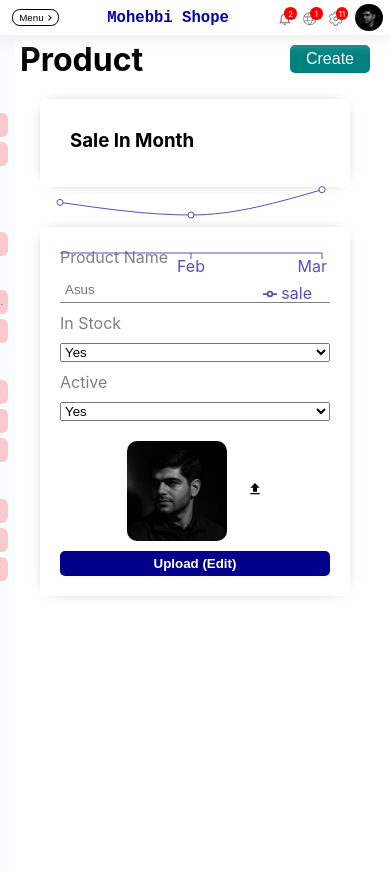
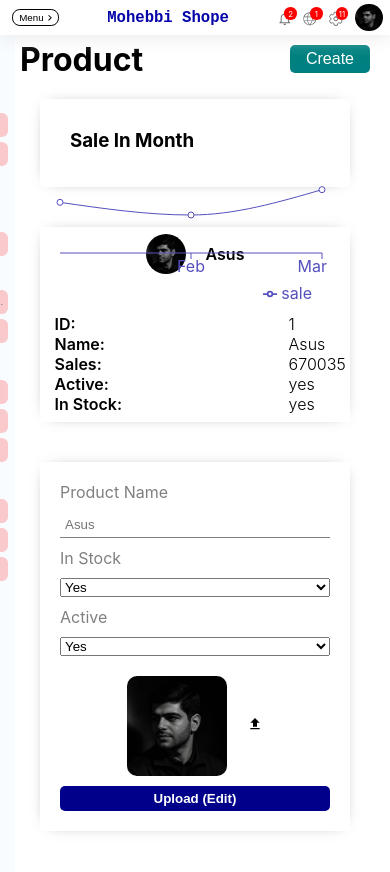
Before and after one commit to mmohebbi313/shope-dashbord, a React (Create React App) app: page /product/1 in a window 390 px wide. Shown: the top 872 px of the page. Built offline with nearby package versions, Linux system fonts and the light colour scheme.

Commit message:
small change

```diff
--- a/src/pages/onproduct/onproduct.css
+++ b/src/pages/onproduct/onproduct.css
@@ -57,8 +57,7 @@
 }
 .productTopRight {
     padding: 0px 2vw 0px 2vw;
-    margin: 20px;
-    width: 70vw;
+    margin: 0px;
     box-shadow: 0 0 15px -10px rgba(0, 0, 0, 0.75);
 }
 }
--- a/src/pages/onproduct/onproduct.js
+++ b/src/pages/onproduct/onproduct.js
@@ -34,7 +34,10 @@ export default function OnProduct (){
                 <Chart title="Sale In Month" data={show.analiz} datakey="sales" />
               </div>
 
-                {/* <div className="productTopRight">
+
+
+
+                 <div className="productTopRight">
                 <div className="productInfoTop">
                   <img src='/img/myimg.jpg'  alt="Dell LapTop" className='productInfoImg' />
                   <span className='productName'>{show.title}</span>
@@ -64,7 +67,10 @@ export default function OnProduct (){
                   </div>
                 </div>
 
-              </div> */}
+              </div>
+
+
+
 
             </div>
 
```
